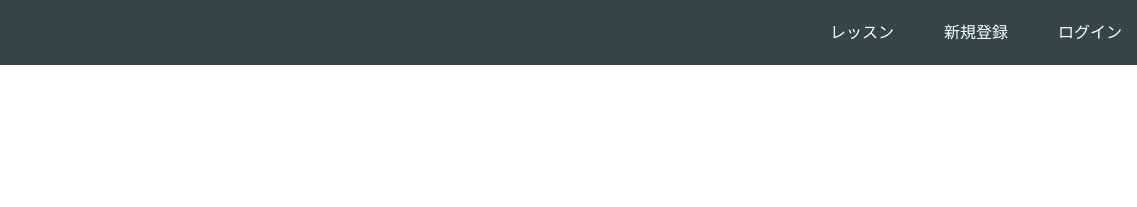
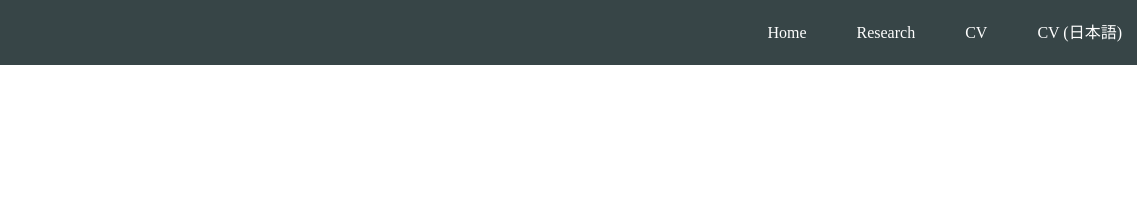
Before and after one commit to Jun19900505/jun_ayg.github.io, a plain HTML site: page index.html in a window 1280 px wide. Shown: the top 207 px of the page, 143-1280 px from the left. Drawn offline with Linux system fonts and the light colour scheme.

Commit message:
Update index.html

```diff
--- a/index.html
+++ b/index.html
@@ -3,10 +3,11 @@
 <head>
   <meta charset="utf-8">
   <meta name="viewport" content="width=device-width, initial-scale=1.0">
-  <title>Progate</title>
+  <title>Jun Aoyagi</title>
   <link href="https://maxcdn.bootstrapcdn.com/font-awesome/4.7.0/css/font-awesome.min.css" rel="stylesheet" integrity="sha384-wvfXpqpZZVQGK6TAh5PVlGOfQNHSoD2xbE+QkPxCAFlNEevoEH3Sl0sibVcOQVnN" crossorigin="anonymous">
   <link rel="stylesheet" type="text/css" href="stylesheet.css">
 </head>
+
 <body>
   <header>
     <div class="container">
@@ -15,9 +16,10 @@
       </div>
       <span class="fa fa-bars menu-icon"></span>
       <div class="header-right">
-        <a href="#">レッスン</a>
-        <a href="#">新規登録</a>
-        <a href="#" class="login">ログイン</a>
+        <a href="#">Home</a>
+        <a href="#">Research</a>
+        <a href="#">CV</a>
+        <a href="#">CV (日本語)</a>
       </div>
     </div>
   </header>
```
